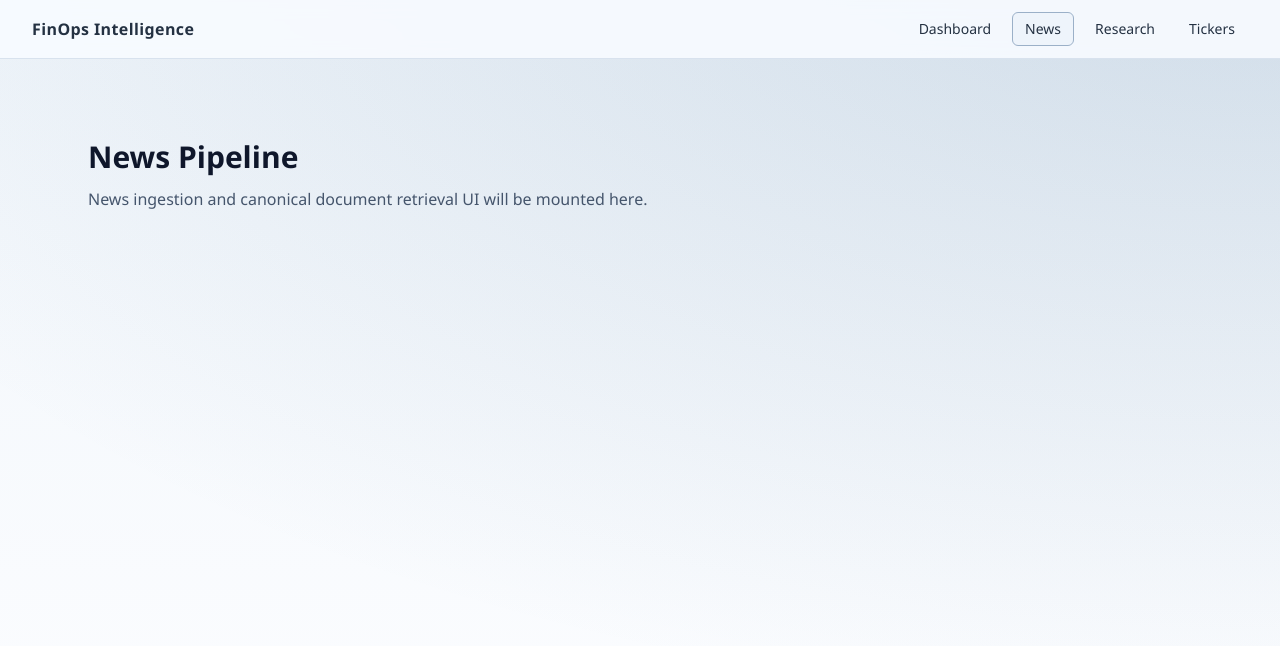
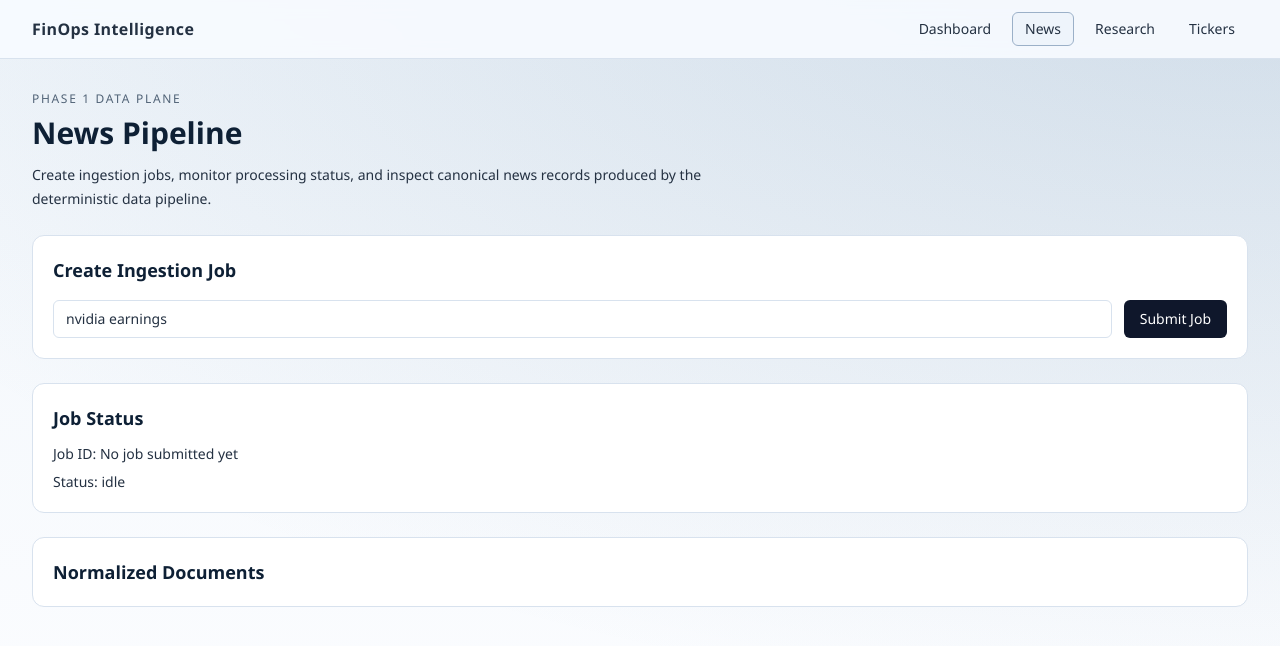
Before and after one commit to dyglo/FinOps, a Next.js app in the folder apps/web/: page /news in a window 1280 px wide. Shown: the top 646 px of the page. Built offline with nearby package versions, Linux system fonts and the light colour scheme.

Commit message:
feat(web): integrate phase1 ingestion and news retrieval workflows

```diff
--- a/apps/web/app/dashboard/page.tsx
+++ b/apps/web/app/dashboard/page.tsx
@@ -1,8 +1,61 @@
-export default function DashboardPage() {
+import Link from 'next/link';
+
+import { finopsApiClient } from '@/lib/api/client';
+
+export const dynamic = 'force-dynamic';
+
+export default async function DashboardPage() {
+  let headlineCount = 0;
+  let latestHeadlines: string[] = [];
+
+  try {
+    const response = await finopsApiClient.listNewsDocuments({ limit: 5, offset: 0 });
+    headlineCount = response.data.length;
+    latestHeadlines = response.data.map((item) => item.title);
+  } catch {
+    latestHeadlines = [];
+  }
+
   return (
-    <main className="mx-auto max-w-6xl px-6 py-12">
-      <h1 className="text-3xl font-semibold text-slate-900">Dashboard</h1>
-      <p className="mt-3 text-slate-600">Dashboard route scaffold is ready for premium analytics modules.</p>
+    <main className="space-y-8">
+      <section className="grid gap-4 md:grid-cols-3">
+        <div className="rounded-xl border border-[var(--line-soft)] bg-[var(--surface-1)] p-5">
+          <p className="text-xs uppercase tracking-[0.14em] text-[var(--text-muted)]">Canonical News</p>
+          <p className="mt-3 text-3xl font-semibold text-[var(--text-strong)]">{headlineCount}</p>
+          <p className="mt-2 text-sm text-[var(--text-muted)]">Most recent normalized records loaded.</p>
+        </div>
+        <div className="rounded-xl border border-[var(--line-soft)] bg-[var(--surface-1)] p-5">
+          <p className="text-xs uppercase tracking-[0.14em] text-[var(--text-muted)]">Ingestion Workspace</p>
+          <p className="mt-3 text-lg font-medium text-[var(--text-strong)]">Launch jobs and monitor completion</p>
+          <Link href="/news" className="mt-3 inline-block text-sm font-medium text-sky-700">
+            Open News Pipeline
+          </Link>
+        </div>
+        <div className="rounded-xl border border-[var(--line-soft)] bg-[var(--surface-1)] p-5">
+          <p className="text-xs uppercase tracking-[0.14em] text-[var(--text-muted)]">Agent Research</p>
+          <p className="mt-3 text-lg font-medium text-[var(--text-strong)]">Run deterministic reports and replay</p>
+          <Link href="/research" className="mt-3 inline-block text-sm font-medium text-sky-700">
+            Open Research Room
+          </Link>
+        </div>
+      </section>
+
+      <section className="rounded-xl border border-[var(--line-soft)] bg-[var(--surface-1)] p-6">
+        <h2 className="text-xl font-semibold text-[var(--text-strong)]">Latest Headlines</h2>
+        {latestHeadlines.length > 0 ? (
+          <ul className="mt-4 space-y-3 text-sm text-[var(--text-base)]">
+            {latestHeadlines.map((headline) => (
+              <li key={headline} className="rounded-md border border-[var(--line-soft)] bg-[var(--surface-0)] p-3">
+                {headline}
+              </li>
+            ))}
+          </ul>
+        ) : (
+          <p className="mt-4 text-sm text-[var(--text-muted)]">
+            No headlines available yet. Trigger ingestion from the News Pipeline.
+          </p>
+        )}
+      </section>
     </main>
   );
 }
--- a/apps/web/app/layout.tsx
+++ b/apps/web/app/layout.tsx
@@ -3,6 +3,7 @@ import type { Metadata } from 'next';
 import type { ReactNode } from 'react';
 
 import { AppShell } from '@/components/shell/app-shell';
+import { AppQueryProvider } from '@/providers/query-provider';
 
 export const metadata: Metadata = {
   title: 'FinOps',
@@ -13,7 +14,9 @@ export default function RootLayout({ children }: { children: ReactNode }) {
   return (
     <html lang="en">
       <body>
-        <AppShell>{children}</AppShell>
+        <AppQueryProvider>
+          <AppShell>{children}</AppShell>
+        </AppQueryProvider>
       </body>
     </html>
   );
--- a/apps/web/app/news/page.tsx
+++ b/apps/web/app/news/page.tsx
@@ -1,8 +1,17 @@
+import { IngestionConsole } from '@/components/news/ingestion-console';
+
 export default function NewsPage() {
   return (
-    <main className="mx-auto max-w-6xl px-6 py-12">
-      <h1 className="text-3xl font-semibold text-slate-900">News Pipeline</h1>
-      <p className="mt-3 text-slate-600">News ingestion and canonical document retrieval UI will be mounted here.</p>
+    <main className="space-y-6">
+      <section>
+        <p className="text-xs uppercase tracking-[0.14em] text-[var(--text-muted)]">Phase 1 Data Plane</p>
+        <h1 className="mt-2 text-3xl font-semibold text-[var(--text-strong)]">News Pipeline</h1>
+        <p className="mt-3 max-w-2xl text-sm leading-6 text-[var(--text-base)]">
+          Create ingestion jobs, monitor processing status, and inspect canonical news records produced by the
+          deterministic data pipeline.
+        </p>
+      </section>
+      <IngestionConsole />
     </main>
   );
 }
--- /dev/null
+++ b/apps/web/components/news/ingestion-console.tsx
@@ -0,0 +1,117 @@
+'use client';
+
+import { useMutation, useQuery } from '@tanstack/react-query';
+import { useMemo, useState } from 'react';
+
+import { finopsApiClient } from '@/lib/api/client';
+import type { IngestionJobRead, NewsDocumentRead } from '@/lib/contracts/api';
+
+function makeIdempotencyKey() {
+  return `news-${Date.now()}`;
+}
+
+export function IngestionConsole() {
+  const [query, setQuery] = useState('nvidia earnings');
+  const [jobId, setJobId] = useState<string | null>(null);
+
+  const createJob = useMutation({
+    mutationFn: async () => {
+      const response = await finopsApiClient.createIngestionJob({
+        provider: 'tavily',
+        resource: 'news_search',
+        idempotency_key: makeIdempotencyKey(),
+        payload: { query, max_results: 8 },
+      });
+      return response.data;
+    },
+    onSuccess: (job) => {
+      setJobId(job.id);
+    },
+  });
+
+  const jobQuery = useQuery({
+    queryKey: ['ingestion-job', jobId],
+    enabled: Boolean(jobId),
+    queryFn: async () => {
+      const response = await finopsApiClient.getIngestionJob(jobId as string);
+      return response.data;
+    },
+    refetchInterval: (queryData) => {
+      const state = (queryData.state.data as IngestionJobRead | undefined)?.status;
+      if (!state || state === 'pending' || state === 'running') {
+        return 2000;
+      }
+      return false;
+    },
+  });
+
+  const documentsQuery = useQuery({
+    queryKey: ['news-documents', jobId],
+    enabled: Boolean(jobId),
+    queryFn: async () => {
+      const response = await finopsApiClient.listNewsDocuments({ job_id: jobId as string, limit: 50, offset: 0 });
+      return response.data;
+    },
+  });
+
+  const status = useMemo(() => {
+    if (!jobId) {
+      return 'idle';
+    }
+    return jobQuery.data?.status ?? 'pending';
+  }, [jobId, jobQuery.data?.status]);
+
+  return (
+    <section className="space-y-6">
+      <div className="rounded-xl border border-[var(--line-soft)] bg-[var(--surface-1)] p-5">
+        <h2 className="text-lg font-semibold text-[var(--text-strong)]">Create Ingestion Job</h2>
+        <div className="mt-4 grid gap-3 md:grid-cols-[1fr_auto]">
+          <input
+            value={query}
+            onChange={(event) => setQuery(event.target.value)}
+            className="w-full rounded-md border border-[var(--line-soft)] bg-white px-3 py-2 text-sm outline-none ring-sky-300 focus:ring"
+            placeholder="Search query"
+          />
+          <button
+            type="button"
+            onClick={() => createJob.mutate()}
+            disabled={createJob.isPending || query.trim().length < 2}
+            className="rounded-md bg-slate-900 px-4 py-2 text-sm font-medium text-white disabled:cursor-not-allowed disabled:bg-slate-400"
+          >
+            {createJob.isPending ? 'Submitting...' : 'Submit Job'}
+          </button>
+        </div>
+      </div>
+
+      <div className="rounded-xl border border-[var(--line-soft)] bg-[var(--surface-1)] p-5">
+        <h2 className="text-lg font-semibold text-[var(--text-strong)]">Job Status</h2>
+        <p className="mt-3 text-sm text-[var(--text-base)]">Job ID: {jobId ?? 'No job submitted yet'}</p>
+        <p className="mt-2 text-sm text-[var(--text-base)]">Status: {status}</p>
+        {jobQuery.data?.error_message ? (
+          <p className="mt-2 text-sm text-red-700">Error: {jobQuery.data.error_message}</p>
+        ) : null}
+      </div>
+
+      <div className="rounded-xl border border-[var(--line-soft)] bg-[var(--surface-1)] p-5">
+        <h2 className="text-lg font-semibold text-[var(--text-strong)]">Normalized Documents</h2>
+        {documentsQuery.isLoading ? <p className="mt-3 text-sm text-[var(--text-muted)]">Loading documents...</p> : null}
+        {documentsQuery.data && documentsQuery.data.length === 0 ? (
+          <p className="mt-3 text-sm text-[var(--text-muted)]">No documents yet for this job.</p>
+        ) : null}
+        {documentsQuery.data && documentsQuery.data.length > 0 ? (
+          <ul className="mt-4 space-y-3 text-sm text-[var(--text-base)]">
+            {documentsQuery.data.map((document: NewsDocumentRead) => (
+              <li key={document.id} className="rounded-md border border-[var(--line-soft)] bg-[var(--surface-0)] p-3">
+                <p className="font-medium text-[var(--text-strong)]">{document.title}</p>
+                <p className="mt-1 text-[var(--text-base)]">{document.snippet}</p>
+                <a href={document.source_url} target="_blank" rel="noreferrer" className="mt-2 inline-block text-sky-700">
+                  Source link
+                </a>
+              </li>
+            ))}
+          </ul>
+        ) : null}
+      </div>
+    </section>
+  );
+}
--- /dev/null
+++ b/apps/web/providers/query-provider.tsx
@@ -0,0 +1,22 @@
+'use client';
+
+import { QueryClient, QueryClientProvider } from '@tanstack/react-query';
+import type { ReactNode } from 'react';
+import { useState } from 'react';
+
+export function AppQueryProvider({ children }: { children: ReactNode }) {
+  const [queryClient] = useState(
+    () =>
+      new QueryClient({
+        defaultOptions: {
+          queries: {
+            retry: 1,
+            staleTime: 20_000,
+            refetchOnWindowFocus: false,
+          },
+        },
+      }),
+  );
+
+  return <QueryClientProvider client={queryClient}>{children}</QueryClientProvider>;
+}
```
Also changed, not shown: apps/web/package.json (+4 -3 lines), 1 other file (tests, documents, lock files or other folders).
